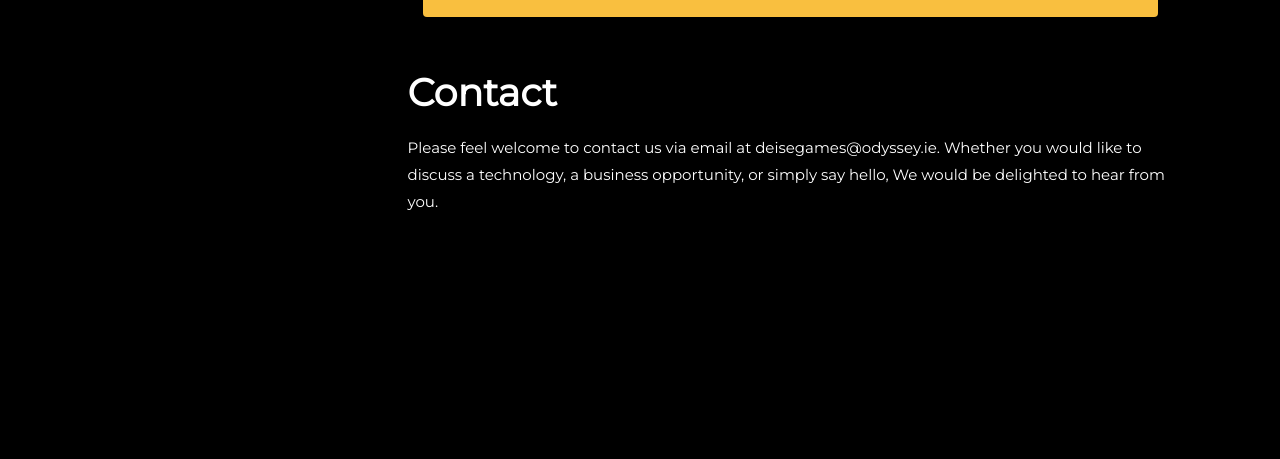
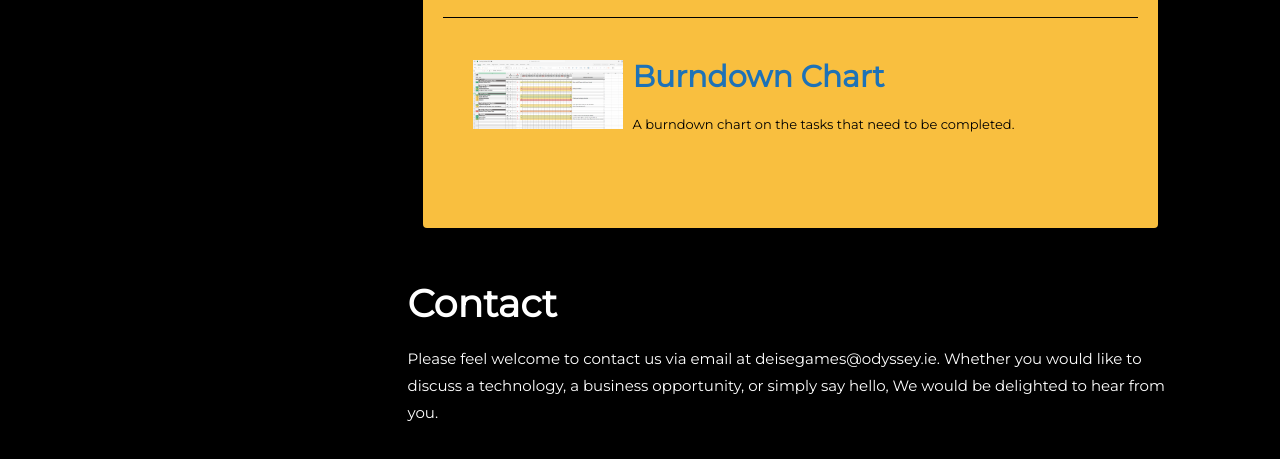
Before and after one commit to davinbarron/hurling-hunters, a plain HTML site: page index.html in a window 1280 px wide. Shown: the part 1076-1535 px from the top of the page. Before the commit the page ends 1328 px from the top, so only its background shows below. Drawn offline with Linux system fonts and the light colour scheme; a script that the page names is missing; a web font is replaced by a local one.

Commit message:
Update index.html

```diff
--- a/index.html
+++ b/index.html
@@ -183,6 +183,26 @@
                                  </a>
                               </div>
                            </li>
+                           <hr>
+                           <li>
+                              <div class="project-card">
+                                 <a target="_blank" href="https://wit-my.sharepoint.com/:x:/g/personal/20101456_wit_ie/EZIH0DEZZFdHpdG7WfyFshUBQ1plhPGc9RrFBZ5Fdi6gWQ?e=4%3Au9YICu&fromShare=true&at=9">
+                                    <div class="resume-item">
+                                       <div class="resume-content" id="left-div">
+                                          <img class="img-fluid" src="images/Burndown.png">
+                                       </div>
+                                    </div>
+                                    <div class="resume-content" id="right-div">
+                                       <div class="sub-heading">
+                                          <h2>Burndown Chart</h2>
+                                          <p class="project-description">
+                                             A burndown chart on the tasks that need to be completed.
+                                          </p>
+                                       </div>
+                                    </div>
+                                 </a>
+                              </div>
+                           </li>
                         </ul>
                      </li>
                   </ul>
```
